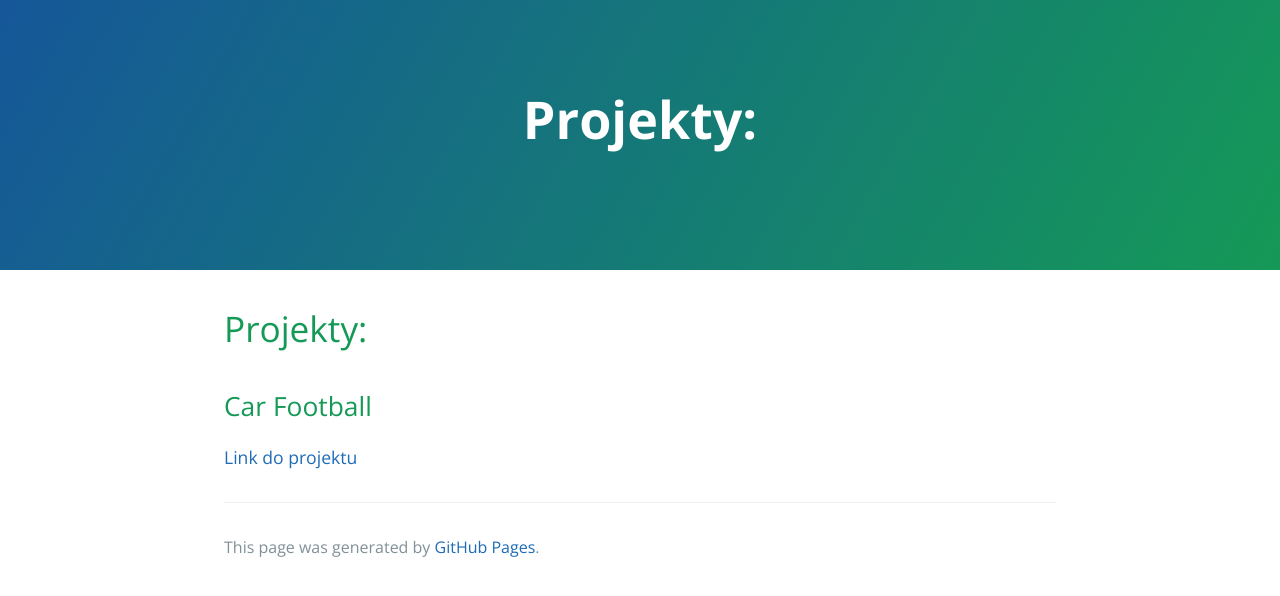
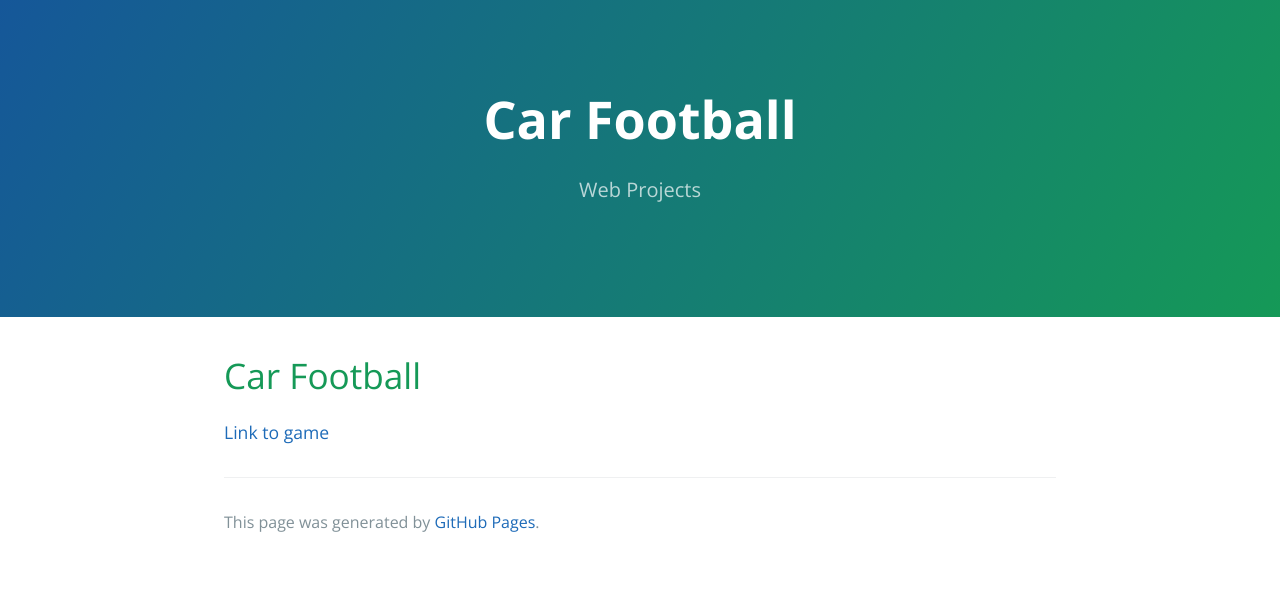
Before and after one commit to def-au1t/def-au1t.github.io, a Jekyll site: the page built from index.md, in a window 1280 px wide. Shown: the top 596 px of the page. Built offline with Jekyll 4.4.1, drawn with Linux system fonts in a browser that asks for light colours; the repository's description, which GitHub fills in, is left out; our own code applies the rules of GitHub Pages for plain Markdown files.

Commit message:
minor fix

```diff
--- a/_config.yml
+++ b/_config.yml
@@ -1,5 +1,5 @@
-title: DEF-AU1T Projects
-description:
+title: Jacek Nitychoruk
+description: Web Projects
 show_downloads: false
 google_analytics:
 theme: jekyll-theme-cayman
--- a/index.md
+++ b/index.md
@@ -3,8 +3,6 @@ layout: default
 ---
 
 
-# Projekty:
+# Car Football
 
-## Car Football
-
-[Link do projektu](./car-football/index.html)
+[Link to game](./car-football/index.html)
```
